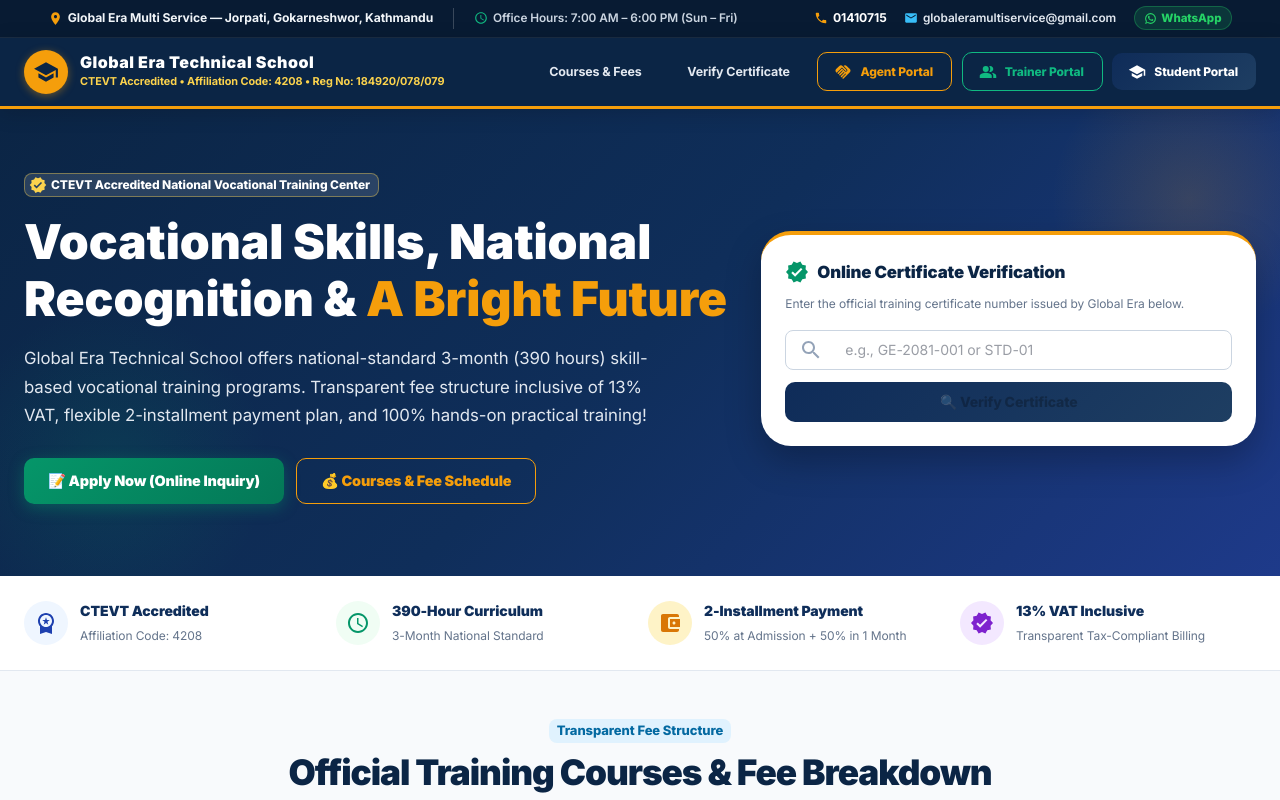
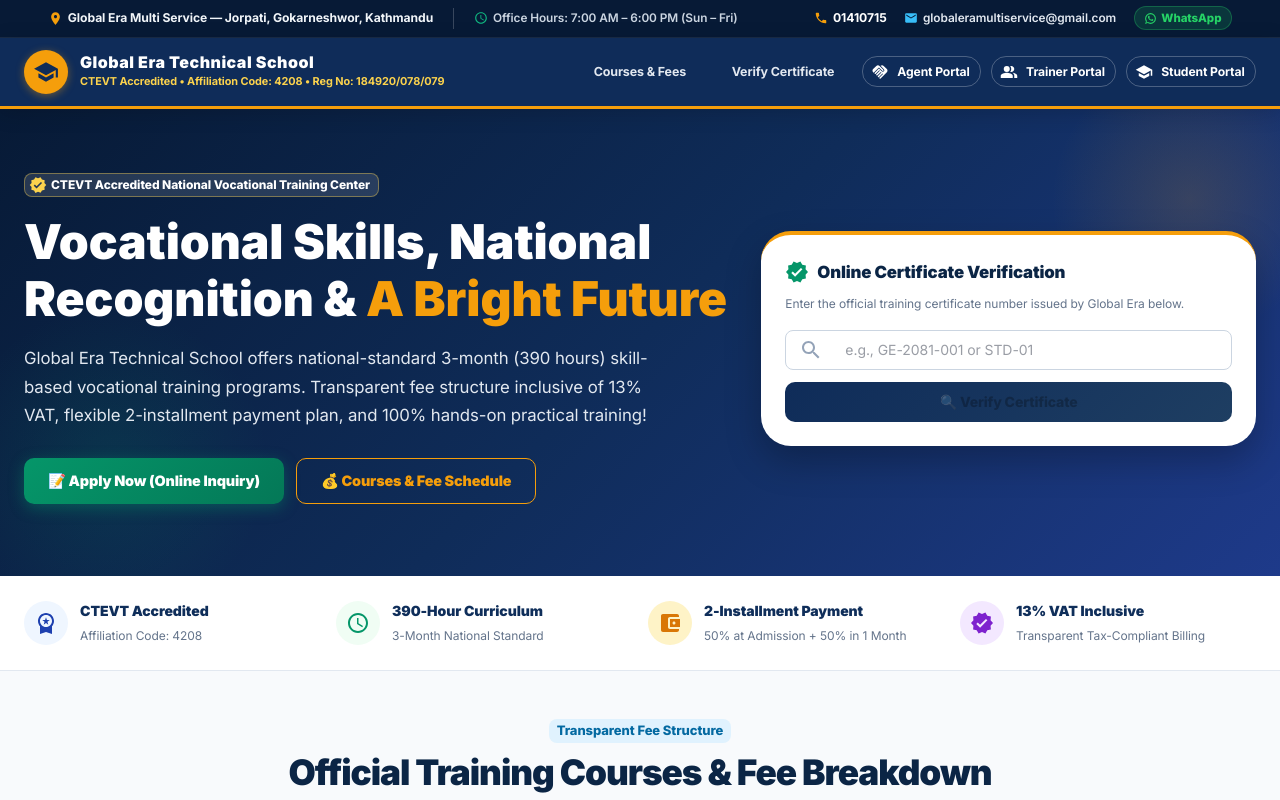
Before and after one commit to gokarnaa/globalera, a React (Vite) app: page / in a window 1280 px wide. Shown: the top 800 px of the page. Built offline with nearby package versions, Linux system fonts and the light colour scheme; no server answers; the database is empty.

Commit message:
feat(ui): execute design plans for unified portal navigation, canonical navy palette tokens, and emerald green course inquiry CTA

```diff
--- a/src/components/portal/PublicWebsite.jsx
+++ b/src/components/portal/PublicWebsite.jsx
@@ -255,7 +255,7 @@ export default function PublicWebsite({ onNavigate, onVerifyCertificate }) {
       {/* ============================================================== */}
       <Box
         sx={{
-          bgcolor: '#081B33',
+          bgcolor: '#071A36',
           color: '#E2E8F0',
           py: 0.8,
           px: { xs: 1.5, sm: 3 },
@@ -362,7 +362,7 @@ export default function PublicWebsite({ onNavigate, onVerifyCertificate }) {
       {/* ============================================================== */}
       {/* 1. TOP HEADER & NAVIGATION BAR                                  */}
       {/* ============================================================== */}
-      <Box sx={{ bgcolor: '#0B2545', color: '#FFFFFF', borderBottom: '3px solid #F59E0B', position: 'sticky', top: 0, zIndex: 1000, boxShadow: '0 4px 20px rgba(0,0,0,0.15)' }}>
+      <Box sx={{ bgcolor: '#0F2C59', color: '#FFFFFF', borderBottom: '3px solid #F59E0B', position: 'sticky', top: 0, zIndex: 1000, boxShadow: '0 4px 20px rgba(0,0,0,0.15)' }}>
         <Container maxWidth="xl">
           <Box sx={{ py: 1.5, display: 'flex', justifyContent: 'space-between', alignItems: 'center', flexWrap: 'wrap', gap: 1.5 }}>
             {/* Brand Logo & Name */}
@@ -373,7 +373,7 @@ export default function PublicWebsite({ onNavigate, onVerifyCertificate }) {
               <Avatar
                 sx={{
                   bgcolor: '#F59E0B',
-                  color: '#0B2545',
+                  color: '#0F2C59',
                   width: 44,
                   height: 44,
                   boxShadow: '0 2px 8px rgba(245, 158, 11, 0.4)'
@@ -418,14 +418,17 @@ export default function PublicWebsite({ onNavigate, onVerifyCertificate }) {
               <Button
                 variant="outlined"
                 size="small"
-                startIcon={<HandshakeIcon />}
+                startIcon={<HandshakeIcon sx={{ fontSize: 16 }} />}
                 onClick={() => onNavigate('agent')}
                 sx={{
-                  borderColor: '#F59E0B',
-                  color: '#F59E0B',
-                  fontWeight: 800,
-                  fontSize: '0.75rem',
-                  '&:hover': { bgcolor: 'rgba(245, 158, 11, 0.15)', borderColor: '#D97706' }
+                  borderColor: 'rgba(255, 255, 255, 0.25)',
+                  color: '#FFFFFF',
+                  fontWeight: 700,
+                  fontSize: '0.76rem',
+                  borderRadius: 1.5,
+                  px: 1.3,
+                  py: 0.5,
+                  '&:hover': { bgcolor: 'rgba(255, 255, 255, 0.12)', borderColor: 'rgba(255, 255, 255, 0.4)' }
                 }}
               >
                 Agent Portal
@@ -434,29 +437,36 @@ export default function PublicWebsite({ onNavigate, onVerifyCertificate }) {
               <Button
                 variant="outlined"
                 size="small"
-                startIcon={<PeopleAltIcon />}
+                startIcon={<PeopleAltIcon sx={{ fontSize: 16 }} />}
                 onClick={() => onNavigate('trainer')}
                 sx={{
-                  borderColor: '#10B981',
-                  color: '#10B981',
-                  fontWeight: 800,
-                  fontSize: '0.75rem',
-                  '&:hover': { bgcolor: 'rgba(16, 185, 129, 0.1)', borderColor: '#059669' }
+                  borderColor: 'rgba(255, 255, 255, 0.25)',
+                  color: '#FFFFFF',
+                  fontWeight: 700,
+                  fontSize: '0.76rem',
+                  borderRadius: 1.5,
+                  px: 1.3,
+                  py: 0.5,
+                  '&:hover': { bgcolor: 'rgba(255, 255, 255, 0.12)', borderColor: 'rgba(255, 255, 255, 0.4)' }
                 }}
               >
                 Trainer Portal
               </Button>
 
               <Button
-                variant="contained"
+                variant="outlined"
                 size="small"
-                startIcon={<SchoolIcon />}
+                startIcon={<SchoolIcon sx={{ fontSize: 16 }} />}
                 onClick={() => onNavigate('student')}
                 sx={{
-                  bgcolor: '#0284C7',
-                  fontWeight: 800,
-                  fontSize: '0.75rem',
-                  '&:hover': { bgcolor: '#0369A1' }
+                  borderColor: 'rgba(255, 255, 255, 0.25)',
+                  color: '#FFFFFF',
+                  fontWeight: 700,
+                  fontSize: '0.76rem',
+                  borderRadius: 1.5,
+                  px: 1.3,
+                  py: 0.5,
+                  '&:hover': { bgcolor: 'rgba(255, 255, 255, 0.12)', borderColor: 'rgba(255, 255, 255, 0.4)' }
                 }}
               >
                 Student Portal
@@ -483,7 +493,7 @@ export default function PublicWebsite({ onNavigate, onVerifyCertificate }) {
       {/* ============================================================== */}
       <Box
         sx={{
-          background: 'linear-gradient(135deg, #0B2545 0%, #0F2E5A 50%, #1E3A8A 100%)',
+          background: 'linear-gradient(135deg, #071A36 0%, #0F2C59 50%, #1E3A8A 100%)',
           color: '#FFFFFF',
           pt: { xs: 5, md: 8 },
           pb: { xs: 6, md: 9 },
@@ -602,10 +612,10 @@ export default function PublicWebsite({ onNavigate, onVerifyCertificate }) {
                     variant="contained"
                     disabled={verifying || !certSearchId.trim()}
                     sx={{
-                      bgcolor: '#0B2545',
+                      bgcolor: '#0F2C59',
                       fontWeight: 800,
                       py: 1,
-                      '&:hover': { bgcolor: '#07182C' }
+                      '&:hover': { bgcolor: '#071A36' }
                     }}
                   >
                     {verifying ? 'Verifying...' : '🔍 Verify Certificate'}
@@ -741,7 +751,7 @@ export default function PublicWebsite({ onNavigate, onVerifyCertificate }) {
                     }}
                   >
                     {/* Header */}
-                    <Box sx={{ p: 2.5, bgcolor: '#0F2E5A', color: '#FFFFFF', borderBottom: '3px solid #F59E0B' }}>
+                    <Box sx={{ p: 2.5, bgcolor: '#0F2C59', color: '#FFFFFF', borderBottom: '3px solid #F59E0B' }}>
                       <Box sx={{ display: 'flex', justifyContent: 'space-between', alignItems: 'flex-start', mb: 0.8 }}>
                         <Typography variant="h6" sx={{ fontWeight: 900, fontSize: '1.05rem', lineHeight: 1.3 }}>
                           {crs.title}
@@ -749,7 +759,7 @@ export default function PublicWebsite({ onNavigate, onVerifyCertificate }) {
                         <Chip
                           label={crs.level || 'Level 1'}
                           size="small"
-                          sx={{ bgcolor: '#F59E0B', color: '#0F2E5A', fontWeight: 900, fontSize: '0.68rem', height: 22 }}
+                          sx={{ bgcolor: '#F59E0B', color: '#0F2C59', fontWeight: 900, fontSize: '0.68rem', height: 22 }}
                         />
                       </Box>
                       <Typography variant="caption" sx={{ color: '#E2E8F0', display: 'flex', alignItems: 'center', gap: 0.5 }}>
@@ -818,11 +828,13 @@ export default function PublicWebsite({ onNavigate, onVerifyCertificate }) {
                         variant="contained"
                         onClick={() => handleSelectCourseForInquiry(crs.id)}
                         sx={{
-                          bgcolor: '#0B2545',
+                          bgcolor: '#059669',
+                          color: '#FFFFFF',
                           fontWeight: 800,
                           py: 1,
-                          fontSize: '0.8rem',
-                          '&:hover': { bgcolor: '#059669' }
+                          fontSize: '0.82rem',
+                          boxShadow: '0 2px 8px rgba(5, 150, 105, 0.25)',
+                          '&:hover': { bgcolor: '#047857' }
                         }}
                       >
                         Inquire About This Course
@@ -963,7 +975,7 @@ export default function PublicWebsite({ onNavigate, onVerifyCertificate }) {
       {/* ============================================================== */}
       {/* 6. FOOTER SECTION                                              */}
       {/* ============================================================== */}
-      <Box sx={{ mt: 'auto', bgcolor: '#07182C', color: '#94A3B8', pt: 5, pb: 3, borderTop: '2px solid #1E293B' }}>
+      <Box sx={{ mt: 'auto', bgcolor: '#071A36', color: '#94A3B8', pt: 5, pb: 3, borderTop: '2px solid #1E293B' }}>
         <Container maxWidth="xl">
           <Grid container spacing={4} sx={{ mb: 4 }}>
             {/* Col 1: Institute Info */}
```
Also changed, not shown: design-plans/align-course-card-inquiry-cta.md (added, +56 -0 lines), design-plans/reconcile-primary-navy-palette.md (added, +59 -0 lines), design-plans/unify-portal-navigation-buttons.md (added, +58 -0 lines).
